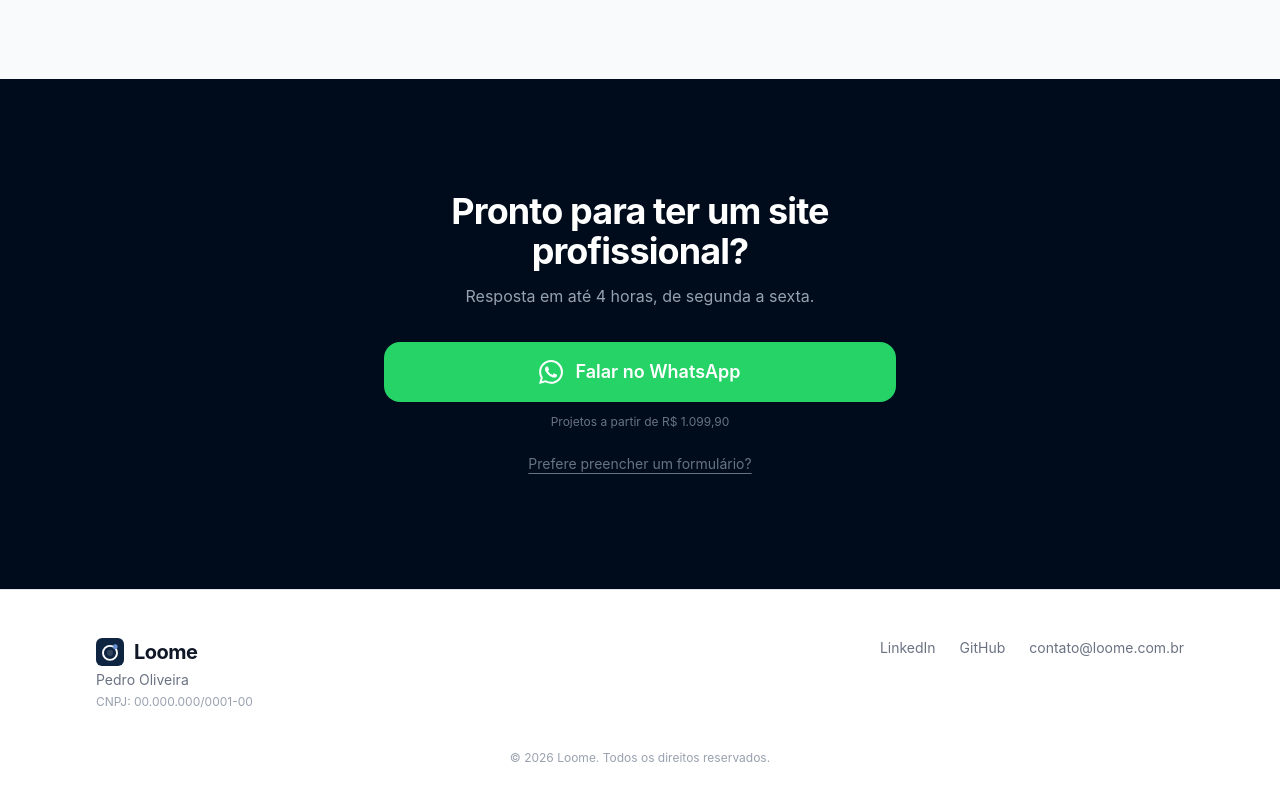
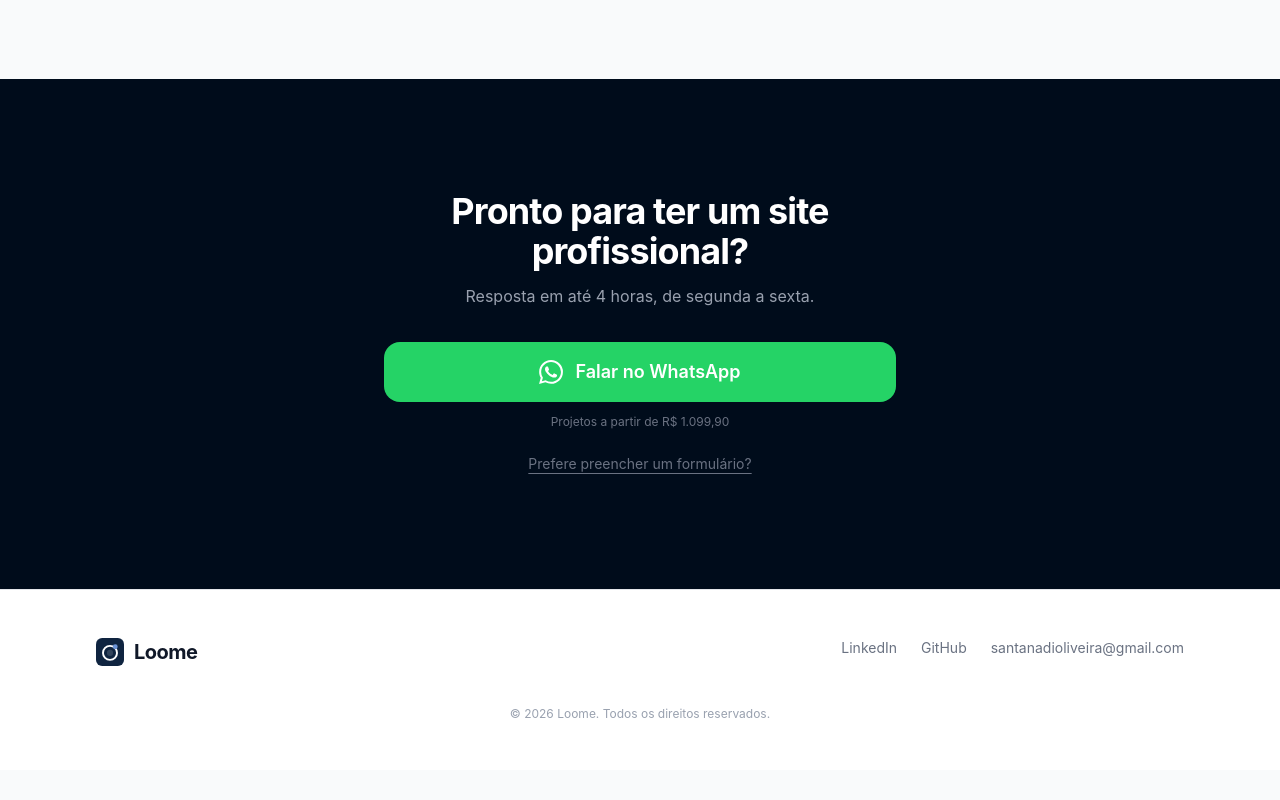
Before and after one commit to PedroDiOliveira/loome, a React (Vite) app: page / in a window 1280 px wide. Shown: the part 3577-4377 px from the top of the page. After the commit the page ends 4347 px from the top, so only its background shows below. Built offline with nearby package versions, Linux system fonts and the light colour scheme.

Commit message:
chore: update footer with real contact links and remove placeholder info

```diff
--- a/src/App.tsx
+++ b/src/App.tsx
@@ -23,7 +23,7 @@ function App() {
         <FinalCTA />
       </main>
       <Footer />
-      <WhatsAppButton phoneNumber="5561999999999" />
+      <WhatsAppButton phoneNumber="5561999023060" />
     </>
   )
 }
--- a/src/components/layout/Footer.tsx
+++ b/src/components/layout/Footer.tsx
@@ -10,13 +10,11 @@ export function Footer() {
               <Logo size={28} />
               <span className="text-xl font-bold text-gray-900 tracking-tight">Loome</span>
             </div>
-            <p className="text-sm text-gray-500 mt-1">Pedro Oliveira</p>
-            <p className="text-xs text-gray-400 mt-1">CNPJ: 00.000.000/0001-00</p>
           </div>
 
           <div className="flex gap-6">
             <a
-              href="https://linkedin.com/in/"
+              href="https://www.linkedin.com/in/pedrodioliveira/"
               target="_blank"
               rel="noopener noreferrer"
               className="text-sm text-gray-500 hover:text-gray-900 transition-colors"
@@ -24,7 +22,7 @@ export function Footer() {
               LinkedIn
             </a>
             <a
-              href="https://github.com/"
+              href="https://github.com/PedroDiOliveira"
               target="_blank"
               rel="noopener noreferrer"
               className="text-sm text-gray-500 hover:text-gray-900 transition-colors"
@@ -32,10 +30,10 @@ export function Footer() {
               GitHub
             </a>
             <a
-              href="mailto:contato@loome.com.br"
+              href="mailto:santanadioliveira@gmail.com"
               className="text-sm text-gray-500 hover:text-gray-900 transition-colors"
             >
-              contato@loome.com.br
+              santanadioliveira@gmail.com
             </a>
           </div>
         </div>
--- a/src/components/sections/FinalCTA.tsx
+++ b/src/components/sections/FinalCTA.tsx
@@ -4,7 +4,7 @@ import { Button } from "@/components/ui/button"
 import { Input } from "@/components/ui/input"
 import { Label } from "@/components/ui/label"
 
-const WHATSAPP_URL = `https://wa.me/5561999999999?text=${encodeURIComponent("Olá! Vi o site da Loome e tenho interesse em um site para minha clínica.")}`
+const WHATSAPP_URL = `https://wa.me/5561999023060?text=${encodeURIComponent("Olá! Vi o site da Loome e tenho interesse em um site para minha clínica.")}`
 
 export function FinalCTA() {
   const [formOpen, setFormOpen] = useState(false)
--- a/src/components/sections/Hero.tsx
+++ b/src/components/sections/Hero.tsx
@@ -2,7 +2,7 @@ import { Button } from "@/components/ui/button"
 import desktopImg from "@/assets/case-alia-ortodontia-desktop.webp"
 import mobileImg from "@/assets/case-alia-ortodontia-mobile.webp"
 
-const WHATSAPP_URL = `https://wa.me/5561999999999?text=${encodeURIComponent("Olá! Vi o site da Loome e tenho interesse em um site para minha clínica.")}`
+const WHATSAPP_URL = `https://wa.me/5561999023060?text=${encodeURIComponent("Olá! Vi o site da Loome e tenho interesse em um site para minha clínica.")}`
 
 export function Hero() {
   return (
--- a/src/components/sections/Pricing.tsx
+++ b/src/components/sections/Pricing.tsx
@@ -3,7 +3,7 @@ import { SectionHeading } from "@/components/shared/SectionHeading"
 import { PricingCard } from "@/components/shared/PricingCard"
 import { plans } from "@/data/pricing"
 
-const WHATSAPP_NUMBER = "5561999999999"
+const WHATSAPP_NUMBER = "5561999023060"
 
 export function Pricing() {
   return (
```
